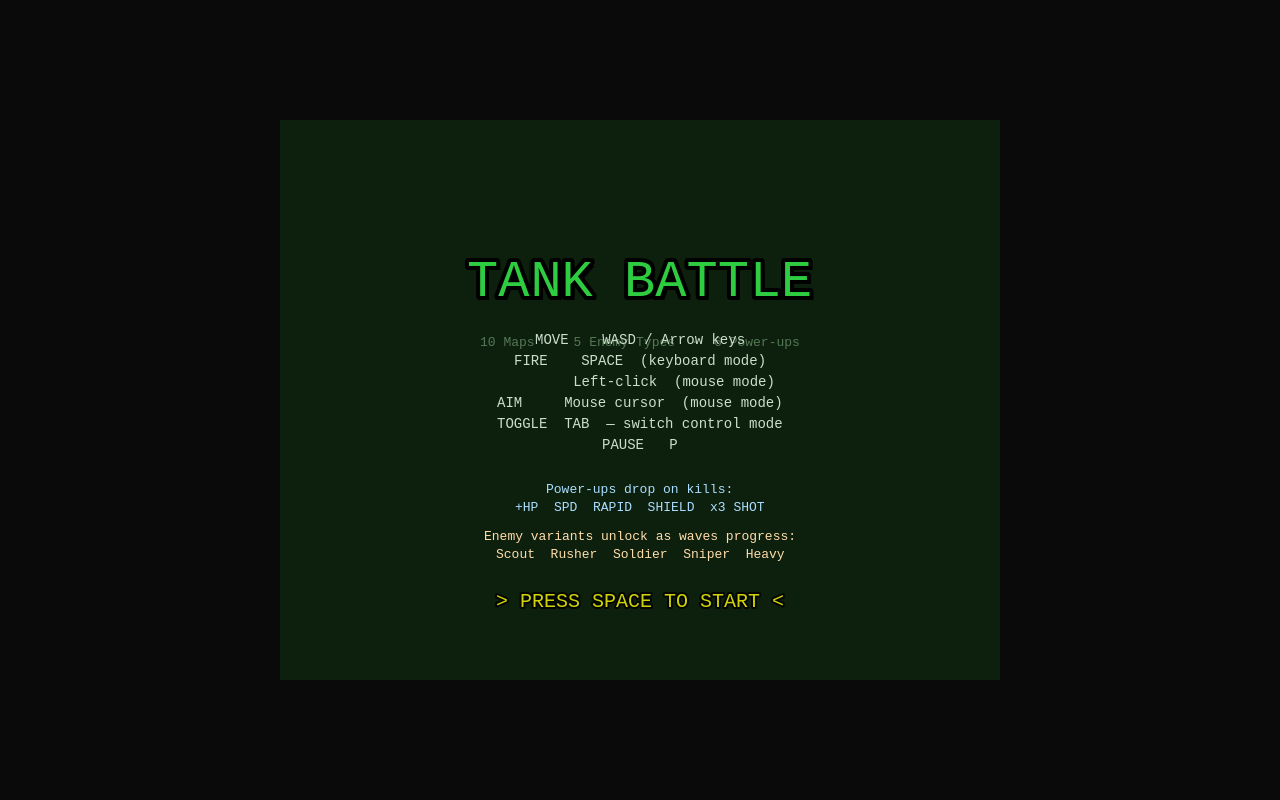
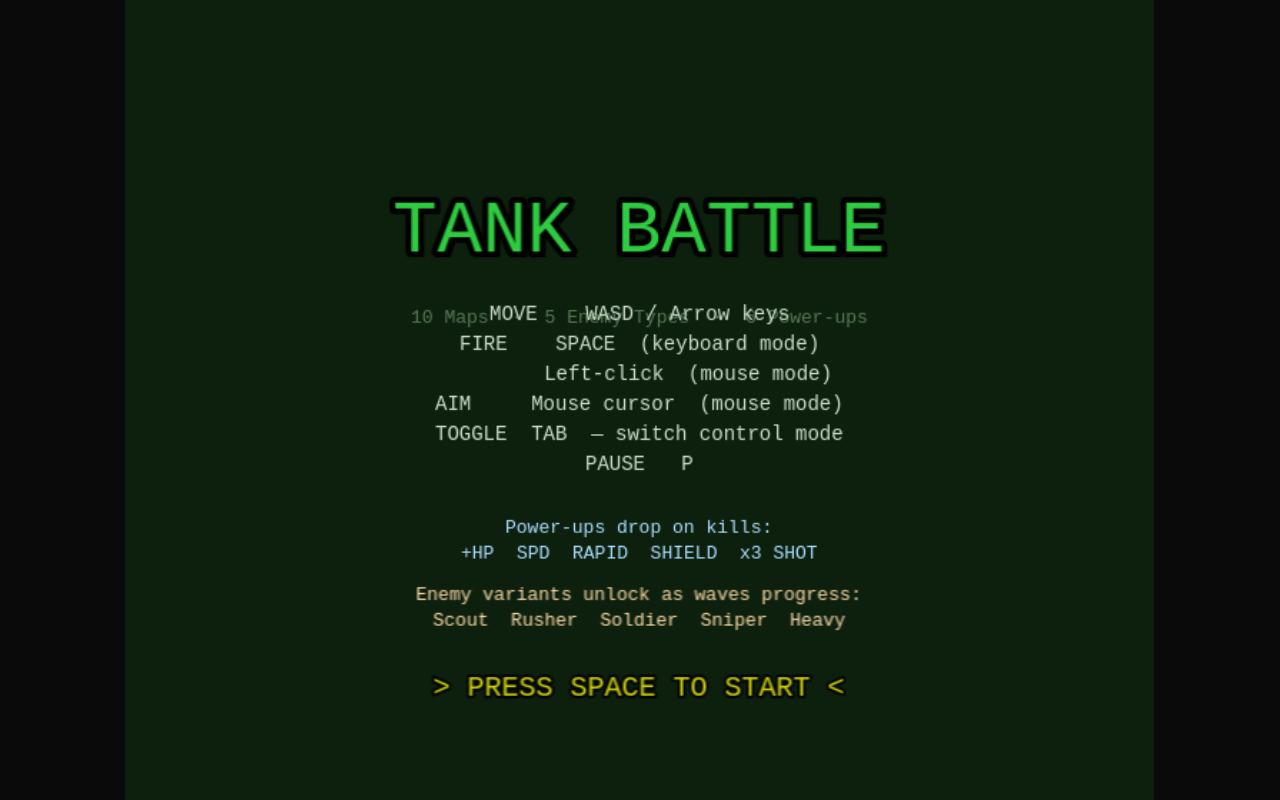
Before and after one commit to shivarv/TankGameAgent, a website built with webpack: page public/index.html in a window 1280 px wide. Built offline with nearby package versions, Linux system fonts and the light colour scheme; animation ran at ten frames a second.

Commit message:
latest updated logic for better screen

```diff
--- a/js/main.js
+++ b/js/main.js
@@ -7,11 +7,16 @@ import MapClearScene from './scenes/MapClearScene.js';
 
 new Phaser.Game({
   type           : Phaser.AUTO,
-  width          : W,
-  height         : H,
   parent         : 'game-container',
   backgroundColor: '#0d1f0d',
-  antialias      : false,
+  antialias      : true,
+  scale: {
+    mode      : Phaser.Scale.FIT,
+    autoCenter: Phaser.Scale.CENTER_BOTH,
+    width     : W,
+    height    : H,
+    max       : { width: W * 2, height: H * 2 },  // cap at 1440×1120
+  },
   physics: {
     default: 'arcade',
     arcade : { gravity:{ y:0 }, debug:false }
--- a/public/index.html
+++ b/public/index.html
@@ -6,12 +6,16 @@
   <meta name="viewport" content="width=device-width,initial-scale=1" />
   <style>
     * { margin:0; padding:0; box-sizing:border-box; }
-    body { background:#0a0a0a; overflow:hidden; }
+    html, body { width:100%; height:100%; background:#0a0a0a; overflow:hidden; }
     #game-container {
-      width:100vw; height:100vh;
-      display:flex; align-items:center; justify-content:center;
+      width:100%;
+      height:100%;
     }
-    canvas { display:block; image-rendering:pixelated; }
+    /* Phaser Scale.FIT positions the canvas; let browser smooth-scale at any size */
+    canvas {
+      display:block;
+      image-rendering:auto;
+    }
   </style>
 </head>
 <body>
```
